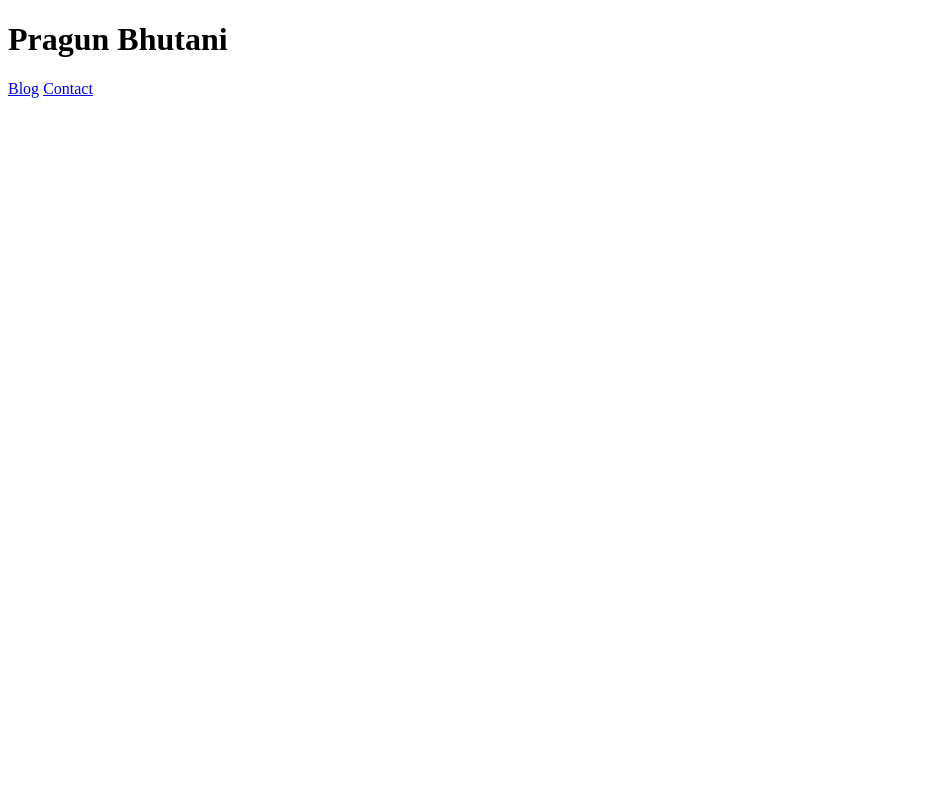
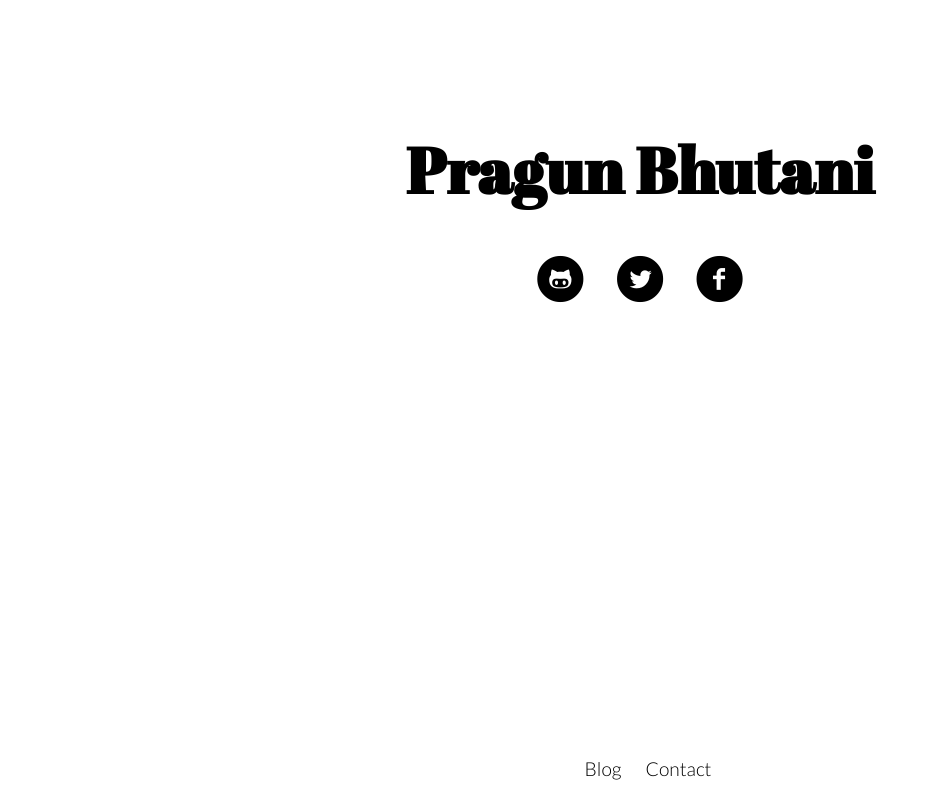
Before and after one commit to pragunbhutani/pragunbhutani.github.io, a plain HTML site: page index.html in a window 1280 px wide. Shown: the whole page, without its empty margins (0-931 px from the left). Drawn offline with Linux system fonts and the light colour scheme.

Commit message:
Updated styling. Added fonts.

```diff
--- a/index.html
+++ b/index.html
@@ -5,6 +5,7 @@
 		<meta charset="UTF-8" />
 		<title>Pragun Bhutani</title>
 		<link href='http://fonts.googleapis.com/css?family=Abril+Fatface' rel='stylesheet' type='text/css'>
+		<link href='http://fonts.googleapis.com/css?family=Lato:300' rel='stylesheet' type='text/css'>
 		<link href='style.css' rel='stylesheet' type='text/css'>
 	</head>
 
@@ -12,7 +13,14 @@
 		<div id="container">
 
 			<h1 id="name">Pragun Bhutani</h1>
-			<div id="icon-container"></div>
+
+			<div id="icon-container">
+
+				<span class="icon" id="github-icon"><a href="https://github.com/pragunbhutani">&#62209;</a></span>
+				<span class="icon" id="twitter-icon"><a href="http://twitter.com/pragunbhutani">&#62218;</a></span>
+				<span class="icon" id="facebook-icon"><a href="http://facebook.com/pragunbhutani">&#62221;</a></span>
+
+			</div>
 
 			<div id="footer">
 
--- a/style.css
+++ b/style.css
@@ -0,0 +1,62 @@
+@font-face	{
+	font-family: entypo;
+	src: url('fonts/entypo-social.ttf');
+}
+
+#container	{
+	text-align: center;
+}
+
+#name	{
+	font-family: 'Abril Fatface', serif;
+	font-size: 4em;
+	margin-top: 10%;
+}
+
+#icon-container	{
+	margin-top: -2%;
+}
+
+.icon	{
+	font-family: entypo;
+	font-size: 6em;
+	margin-left:10px;
+	margin-right: 10px;
+}
+
+.icon a {
+	text-decoration: none;
+	color: #000;
+}
+
+#github-icon a:hover	{
+	color: #444;
+}
+
+#twitter-icon a:hover	{
+	color: #4099FF;
+}
+
+#facebook-icon a:hover	{
+	color: #3B5998;
+}
+
+#footer	{
+	width: 100%;
+	text-align: center;
+	position: fixed;
+	margin: 0 auto;
+	bottom: 20px;
+}
+
+#footer a {
+	font-family: Lato, sans-serif;
+	font-size: 1.2em;
+	text-decoration: none;
+	color: #000;
+	margin: 0px 10px 0px 10px;
+}
+
+#footer a:hover	{
+	text-decoration: underline;
+}
```
Also changed, not shown: fonts/entypo-social.ttf (added).
